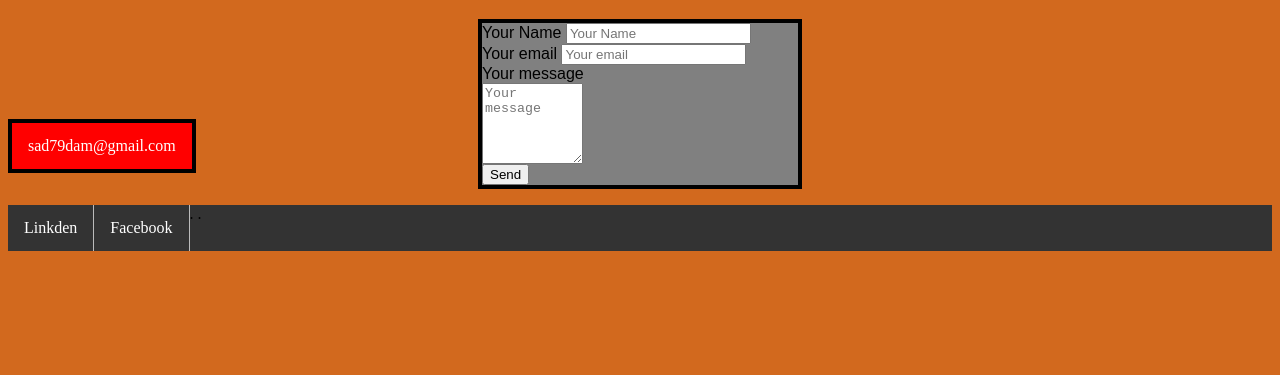
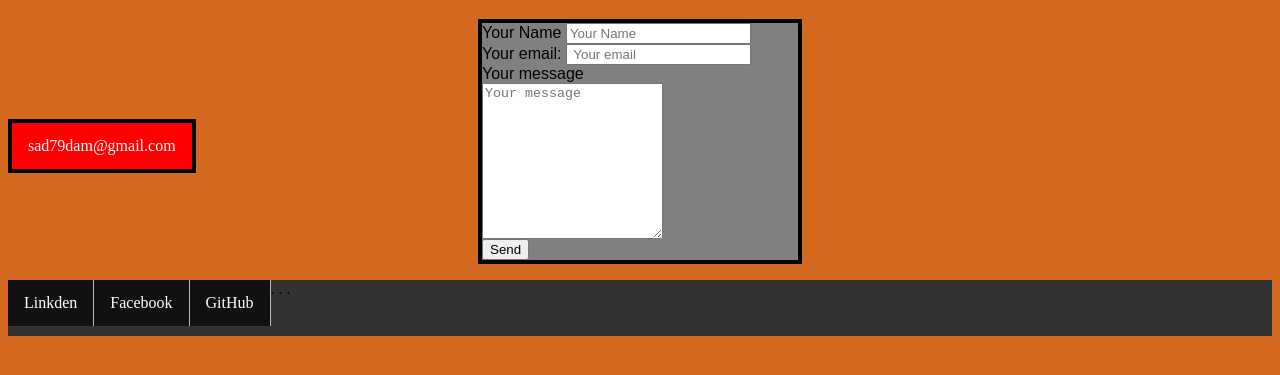
Before and after one commit to saddamnaji/Coding-From-Scratch, a plain HTML site: page Contact.html in a window 1280 px wide. Shown: the part 105-480 px from the top of the page. Drawn offline with Linux system fonts and the light colour scheme.

Commit message:
Update Contact.html

```diff
--- a/Contact.html
+++ b/Contact.html
@@ -24,12 +24,12 @@
           <input type="name" name="name" placeholder="Your Name">
         </div>
   <div>
-    <lable for="email">Your email</lable>
-    <input  type="email" name="email" placeholder="Your email">
+    <lable for="email">Your email:</lable>
+    <input  type="email" name="email" placeholder=" Your email">
   </div>
       <lable for="message">Your message</lable>
   <div>
- <textarea name="message" placeholder="Your message" rows="5" cols="10"></textarea>
+ <textarea name="message" placeholder="Your message" rows="10" cols="20"></textarea>
  </div>
       <div>
     <button type="submit">Send</button>
@@ -37,10 +37,11 @@
         </form>
 
   <footer>
-<a href="https://www.linkedin.com/in/saddam-naji-333926123/">
+<a class="active" href="https://www.linkedin.com/in/saddam-naji-333926123/">
   Linkden</a>.
-  <a href="https://www.facebook.com/hawk.sea.733/">
+  <a class="active" href="https://www.facebook.com/hawk.sea.733/">
   Facebook</a>.
+  <a class="active" href="https://github.com/saddamnaji"> GitHub </a>.
 </footer>
   </body>
 </html>
```
